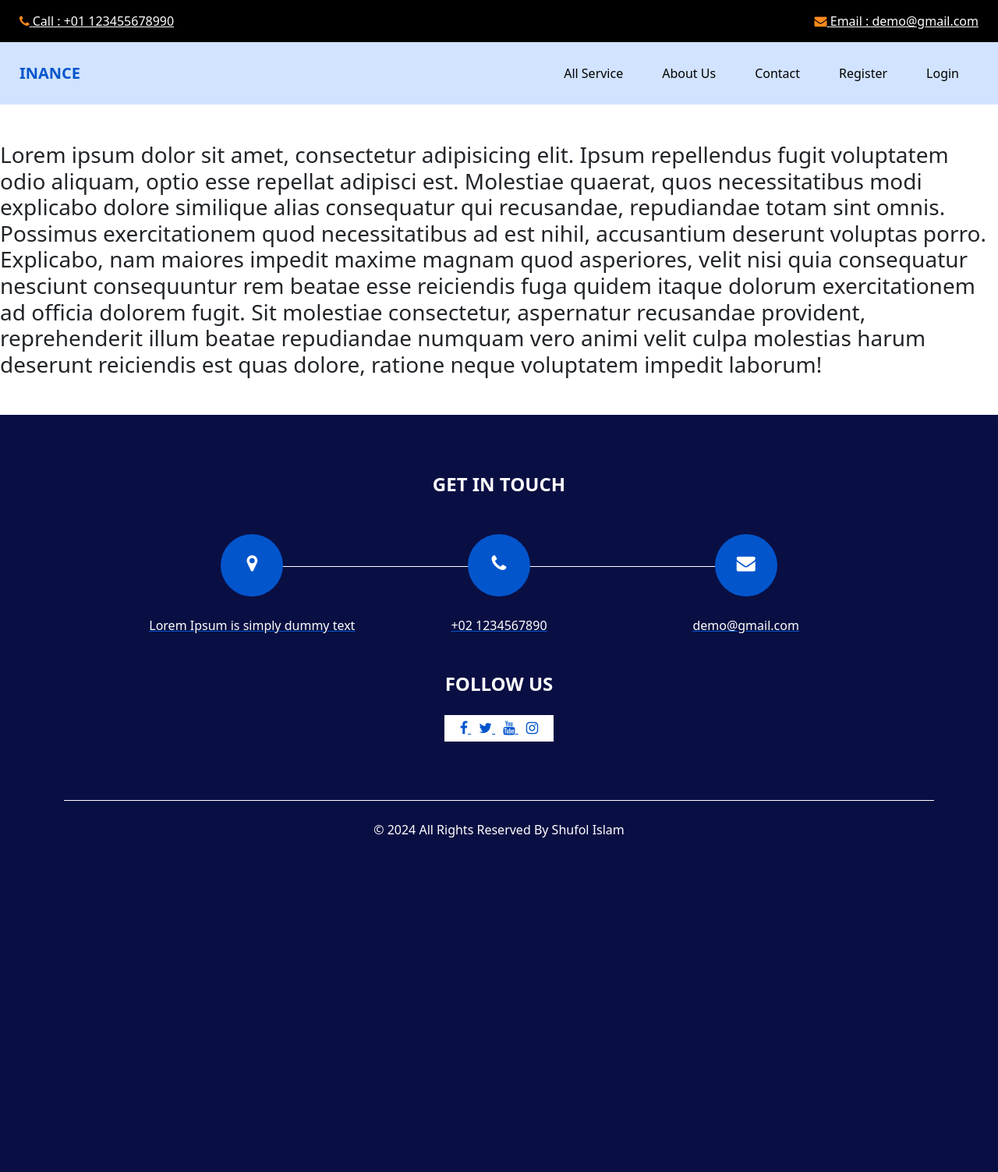
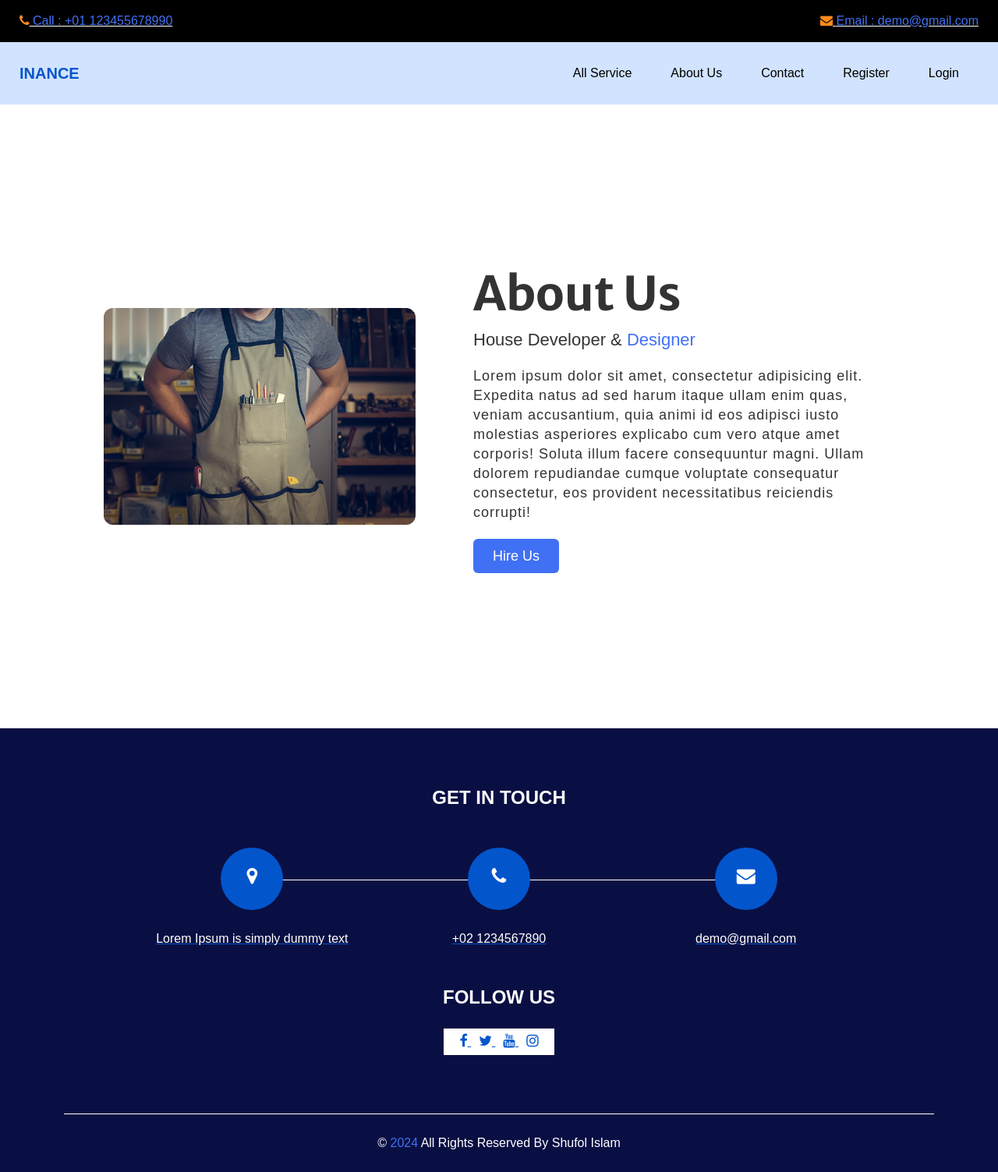
Before and after one commit to shufolislam1/Household-service, a Django app: page /about/ in a window 1280 px wide. Shown: the whole page at 78% size. Before the commit the page ends 1074 px from the top, so only its background shows below. Run offline with Django 4.2, Linux system fonts and the light colour scheme; some libraries are stand-ins or nearby versions.

Commit message:
looks all done

```diff
--- a/core/forms.py
+++ b/core/forms.py
@@ -28,7 +28,6 @@ class RegistrationForm(UserCreationForm):
                 )
             })
 
-
 class ChangeUserForm(UserChangeForm):
     password = None
     class Meta:
--- a/templates/about.html
+++ b/templates/about.html
@@ -1,6 +1,88 @@
 {% extends "base.html" %}
 {% block content %}
+<style>
+* {
+  margin: 0;
+  padding: 0;
+  box-sizing: border-box;
+  font-family: "Poppins", sans-serif;
+}
+.about-us {
+  display: flex;
+  align-items: center;
+  height: 100vh;
+  width: 100%;
+  padding: 90px 0;
+  background: #fff;
+}
+.pic {
+  height: auto;
+  width: 400px;
+  border-radius: 12px;
+}
+.about {
+  width: 1130px;
+  max-width: 85%;
+  margin: 0 auto;
+  display: flex;
+  align-items: center;
+  justify-content: space-around;
+}
+.text {
+  width: 540px;
+}
+.text h2 {
+  color: #333;
+  font-size: 60px;
+  font-weight: 600;
+  margin-bottom: 10px;
+}
+.text h5 {
+  color: #333;
+  font-size: 22px;
+  font-weight: 500;
+  margin-bottom: 20px;
+}
+span {
+  color: #4070f4;
+}
+.text p {
+  color: #333;
+  font-size: 18px;
+  line-height: 25px;
+  letter-spacing: 1px;
+}
+.data {
+  margin-top: 30px;
+}
+.hire {
+  font-size: 18px;
+  background: #4070f4;
+  color: #fff;
+  text-decoration: none;
+  border: none;
+  padding: 12px 25px;
+  border-radius: 6px;
+  transition: 0.5s;
+}
+.hire:hover {
+  background: #000;
+}
 
-<h3 class="my-5">Lorem ipsum dolor sit amet, consectetur adipisicing elit. Ipsum repellendus fugit voluptatem odio aliquam, optio esse repellat adipisci est. Molestiae quaerat, quos necessitatibus modi explicabo dolore similique alias consequatur qui recusandae, repudiandae totam sint omnis. Possimus exercitationem quod necessitatibus ad est nihil, accusantium deserunt voluptas porro. Explicabo, nam maiores impedit maxime magnam quod asperiores, velit nisi quia consequatur nesciunt consequuntur rem beatae esse reiciendis fuga quidem itaque dolorum exercitationem ad officia dolorem fugit. Sit molestiae consectetur, aspernatur recusandae provident, reprehenderit illum beatae repudiandae numquam vero animi velit culpa molestias harum deserunt reiciendis est quas dolore, ratione neque voluptatem impedit laborum!</h3>
+</style>
+{% load static %}
+<section class="about-us">
+      <div class="about">
+        <img src={% static "images/about-img.jpg" %} class="pic" />
+        <div class="text">
+          <h2>About Us</h2>
+          <h5>House Developer & <span>Designer</span></h5>
+          <p>Lorem ipsum dolor sit amet, consectetur adipisicing elit. Expedita natus ad sed harum itaque ullam enim quas, veniam accusantium, quia animi id eos adipisci iusto molestias asperiores explicabo cum vero atque amet corporis! Soluta illum facere consequuntur magni. Ullam dolorem repudiandae cumque voluptate consequatur consectetur, eos provident necessitatibus reiciendis corrupti!</p>
+          <div class="data">
+            <a href="#" class="hire">Hire Us</a>
+          </div>
+        </div>
+      </div>
+    </section>
 
 {% endblock content %}
```
